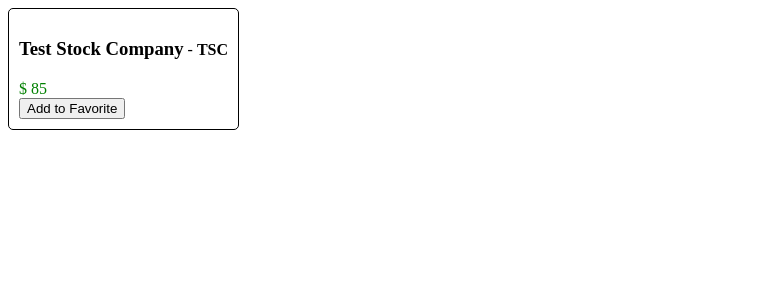
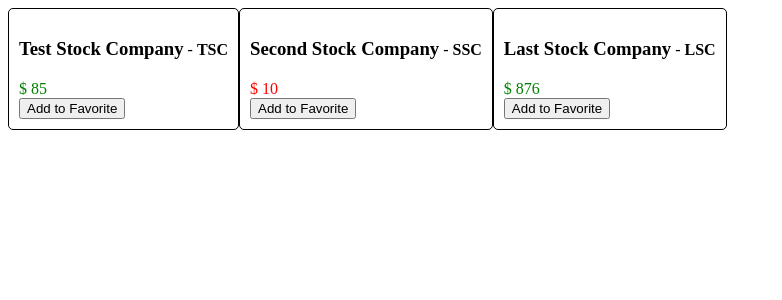
Before and after one commit to ajbutt1/stock-market, an Angular app: page / in a window 1280 px wide. Shown: the top 300 px of the page, without its empty margins (0-782 px from the left). Built offline with nearby package versions, Linux system fonts and the light colour scheme.

Commit message:
adding some more mock stocks to use ngFor and its local variables

```diff
--- a/src/app/stock/stock-item/stock-item.component.html
+++ b/src/app/stock/stock-item/stock-item.component.html
@@ -1,10 +1,9 @@
-<div class="stock-container">
+<div class="stock-container" *ngFor="let stock of stocks; index as i">
   <div class="name"><h3>{{ stock.name }}</h3> - <h4>{{ stock.code }}</h4> </div>
   <div class="price"
-    [class.positive]="stock.isPositiveChange()"
-    [class.negative]="!stock.isPositiveChange()">
+    [class]="stock.isPositiveChange() ? 'positive' : 'negative'">
     $ {{ stock.price }}
   </div>
-  <button (click)="toggleFavorite($event)"
+  <button (click)="toggleFavorite($event, i)"
           *ngIf="!stock.favorite">Add to Favorite</button>
 </div>
--- a/src/app/stock/stock-item/stock-item.component.ts
+++ b/src/app/stock/stock-item/stock-item.component.ts
@@ -8,23 +8,28 @@ import { Stock } from '../../model/stock';
 })
 export class StockItemComponent implements OnInit {
 
-  public stock: Stock;
+  public stocks: Array<Stock>;
   public stockClasses;
 
   constructor() { }
 
   ngOnInit() {
-    this.stock = new Stock('Test Stock Company', 'TSC', 85, 80);
-    const diff = (this.stock.price / this.stock.previousPrice) - 1;
-    const largeChange = Math.abs(diff) > 0.01;
-    this.stockClasses = {
-      'color': this.stock.isPositiveChange() ? 'green' : 'red',
-      'font-size': largeChange ? '1.2em' : '0.8em'
-    };
+    this.stocks = [
+      new Stock('Test Stock Company', 'TSC', 85, 80),
+      new Stock('Second Stock Company', 'SSC', 10, 20),
+      new Stock('Last Stock Company', 'LSC', 876, 765)
+    ];
+
+    // const diff = (this.stock.price / this.stock.previousPrice) - 1;
+    // const largeChange = Math.abs(diff) > 0.01;
+    // this.stockClasses = {
+    //   'color': this.stock.isPositiveChange() ? 'green' : 'red',
+    //   'font-size': largeChange ? '1.2em' : '0.8em'
+    // };
   }
 
-  toggleFavorite(event) {
-    console.log('We are toggling the favorite state for this stock', event);
-    this.stock.favorite = !this.stock.favorite;
+  toggleFavorite(event, index) {
+    console.log('We are toggling the favorite state for this stock', index, event);
+    this.stocks[index].favorite = !this.stocks[index].favorite;
   }
 }
```
